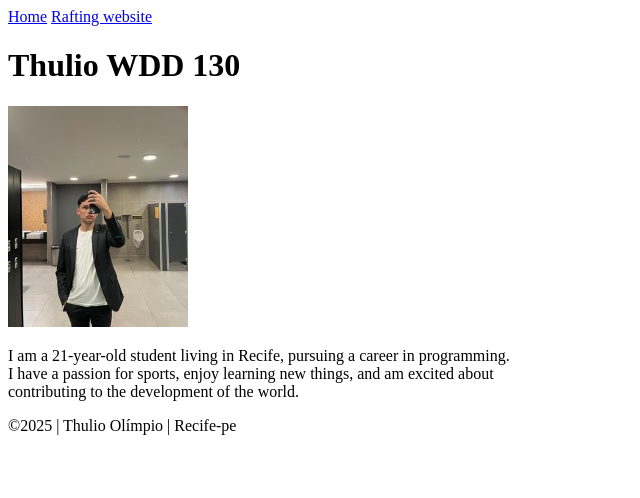
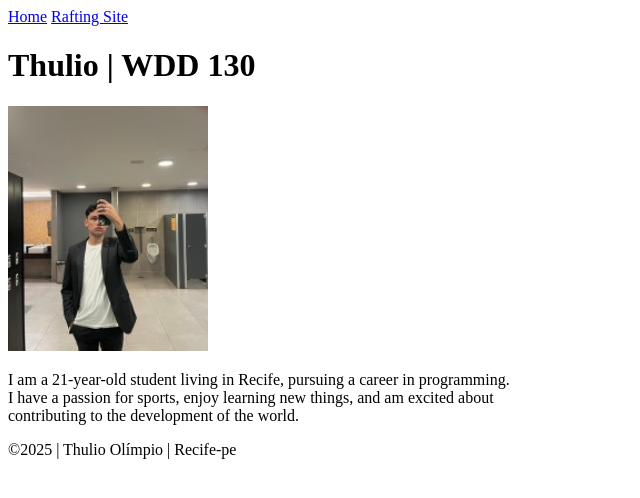
Before and after one commit to thulioolimpio/wdd130, a plain HTML site: page index.html in a window 1280 px wide. Shown: the whole page, without its empty margins (0-640 px from the left). Drawn offline with Linux system fonts and the light colour scheme.

Commit message:
Update index.html

```diff
--- a/index.html
+++ b/index.html
@@ -9,12 +9,12 @@
     <header>
         <nav>
             <a href="#">Home</a>
-            <a href="www/">Rafting website</a>
+            <a href="www/">Rafting Site</a>
         </nav>
     </header>
     <main>
-        <h1>Thulio WDD 130</h1>
-        <img src="images/profile.jpg" alt="My profile picture" >
+        <h1>Thulio | WDD 130</h1>
+        <img src="images/profile.jpg" alt="My profile picture" width="200px" >
         <p>I am a 21-year-old student living in Recife, pursuing a career in programming. <br> I have a passion for sports, enjoy learning new things, and am excited about <br> contributing to  the development of the world.</p>
 
     </main>
```
